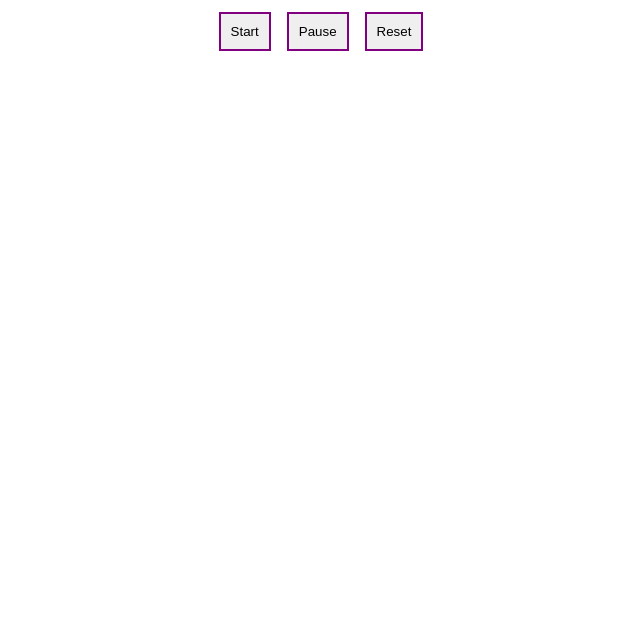
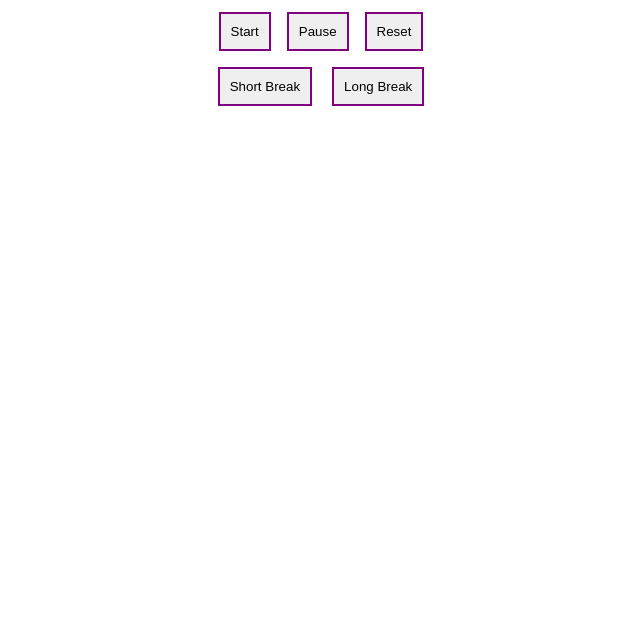
Before and after one commit to Rutuja9696/PomodoroTimer, a plain HTML site: page index.html in a window 1280 px wide. Shown: the part 181-800 px from the top of the page, without its empty margins (319-959 px from the left). Drawn offline with Linux system fonts and the light colour scheme.

Commit message:
added user input buttons

```diff
--- a/index.html
+++ b/index.html
@@ -11,12 +11,19 @@
       <div class="container">
         <h1>Pomodoro Timer</h1>
         <br />
+        <!-- initial display time -->
         <div id="show">00:25:00</div>
         <br />
+        <!-- buttons -->
         <div class="buttons">
           <div><button id="start" onclick="start()">Start</button></div>
           <div><button id="pause" onclick="pause()">Pause</button></div>
           <div><button id="reset" onclick="reset()">Reset</button></div>
+        </div>
+        <!-- user input buttons -->
+        <div class="break-sec">
+          <button id="short" onclick="shortBreak()">Short Break</button>
+          <button id="long" onclick="longBreak()">Long Break</button>
         </div>
       </div>
     </div>
```
